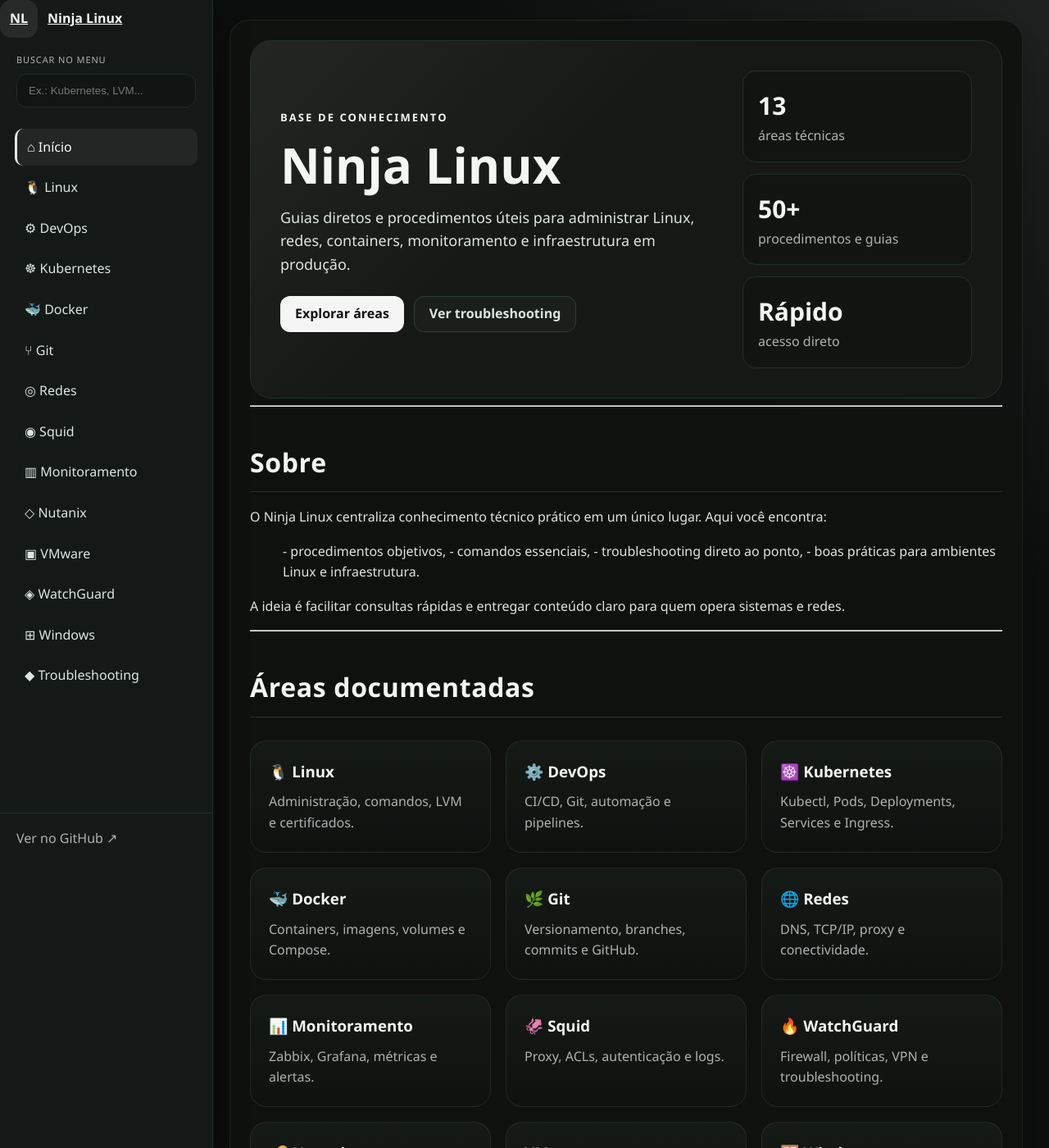
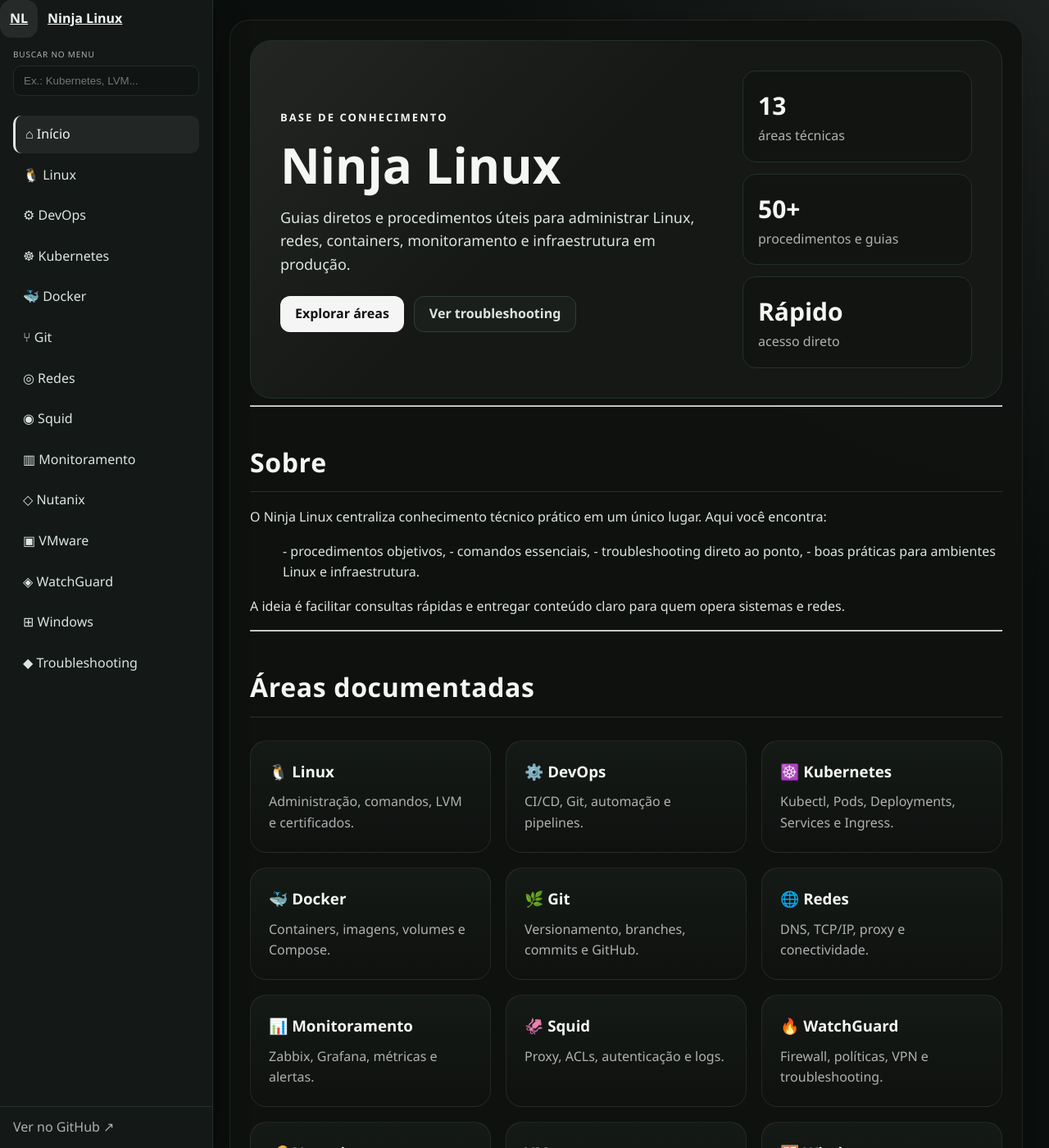
Before and after one commit to joaopedros111/ninja-linux, a Jekyll site: the page built from index.md, in a window 1280 px wide and 1400 px high. Shown: the whole window at 82% size. Built offline with Jekyll 4.4.1, drawn with Linux system fonts in a browser that asks for light colours.

Commit message:
Atualiza página inicial

```diff
--- a/assets/css/style.css
+++ b/assets/css/style.css
@@ -44,21 +44,23 @@
   left: 0;
   width: 260px;
   height: 100vh;
+  display: flex;
+  flex-direction: column;
   background: var(--bg-secundario);
   border-right: 1px solid var(--linha);
   box-shadow: 0 0 40px rgba(0, 0, 0, 0.25);
 }
 
 .sidebar-header {
-  padding: 24px 20px;
+  padding: 16px 18px;
   border-bottom: 1px solid var(--linha);
   background: #111413;
 }
 
 .sidebar-header h2 {
-  margin: 0 0 8px;
+  margin: 0 0 6px;
   color: var(--texto-claro);
-  font-size: 20px;
+  font-size: 18px;
 }
 
 .sidebar-subtitle {
@@ -68,14 +70,14 @@
 }
 
 .search-box {
-  padding: 18px 20px 12px;
+  padding: 12px 16px 10px;
 }
 
 .search-box label {
   display: block;
-  margin-bottom: 8px;
+  margin-bottom: 6px;
   color: var(--texto-suave);
-  font-size: 11px;
+  font-size: 10px;
   letter-spacing: 0.08em;
   text-transform: uppercase;
 }
@@ -84,8 +86,8 @@
 .search-input,
 #searchInput {
   width: 100%;
-  padding: 12px 14px;
-  border-radius: 12px;
+  padding: 10px 12px;
+  border-radius: 10px;
   border: 1px solid #222b25;
   background: #101413;
   color: var(--texto);
@@ -100,10 +102,10 @@
 }
 
 .sidebar-menu {
-  flex: 1;
+  flex: 1 1 auto;
+  min-height: 0;
   overflow-y: auto;
-  padding: 10px 18px 140px;
-  scroll-padding-bottom: 140px;
+  padding: 10px 16px 90px;
 }
 
 .sidebar-menu a {
@@ -127,7 +129,7 @@
 }
 
 .sidebar-footer {
-  padding: 18px 20px;
+  padding: 12px 16px;
   border-top: 1px solid var(--linha);
 }
 
```
